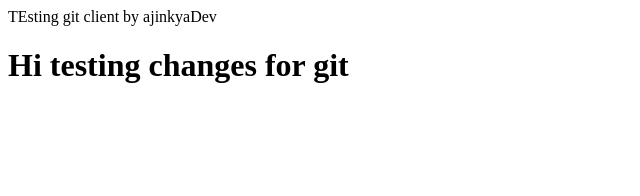
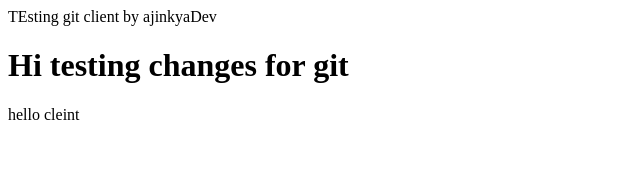
Before and after one commit to Amyth0007/cleint, an Angular app: page / in a window 1280 px wide. Shown: the top 196 px of the page, without its empty margins (0-640 px from the left). Built offline with nearby package versions, Linux system fonts and the light colour scheme.

Commit message:
pushing changes

```diff
--- a/src/app/app.component.html
+++ b/src/app/app.component.html
@@ -1,2 +1,3 @@
 <div>TEsting git client by ajinkyaDev</div>
 <h1>Hi testing changes for git</h1>
+<a>hello cleint</a>
```
